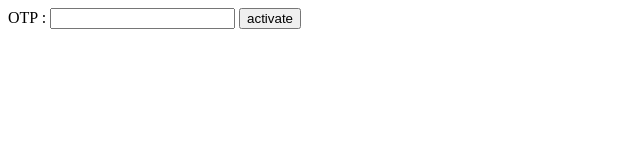
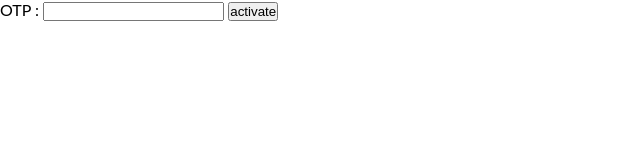
Before and after one commit to webiee/RON, a plain HTML site: page www/activation.html in a window 1280 px wide. Shown: the whole page, without its empty margins (0-640 px from the left). Drawn offline with Linux system fonts and the light colour scheme.

Commit message:
Update activation.html

```diff
--- a/www/activation.html
+++ b/www/activation.html
@@ -3,16 +3,25 @@
 <head>
 <title>Activate account</title>
 <script src="js/jquery.min.js"></script>
-
+<meta name="viewport" content="width=device-width, initial-scale=1">
+<link rel="stylesheet" type="text/css" href="css/styles.css" />
+<link href='https://fonts.googleapis.com/css?family=Roboto:400,500,300,700' rel='stylesheet' type='text/css'>
+<link href='https://fonts.googleapis.com/css?family=Pacifico' rel='stylesheet' type='text/css'>
 </head>
 <body>
+<div class="login-page">
+<div id="login">
+<div class="login-field">
 <div id="errrdg">
 </div>
 <form id="activate">
-OTP : <input type="text" name="otp" id="otp" class="regfrm">
+<span>OTP :</span> <input type="text" name="otp" id="otp" class="regfrm">
 <input type="button" value="activate" id="activation">
 <input type="hidden" id="email" name="email">
 </form>
+</div>
+</div>
+</div>
 <script>
 
 var queryString = window.location.search.substring(1);
```
